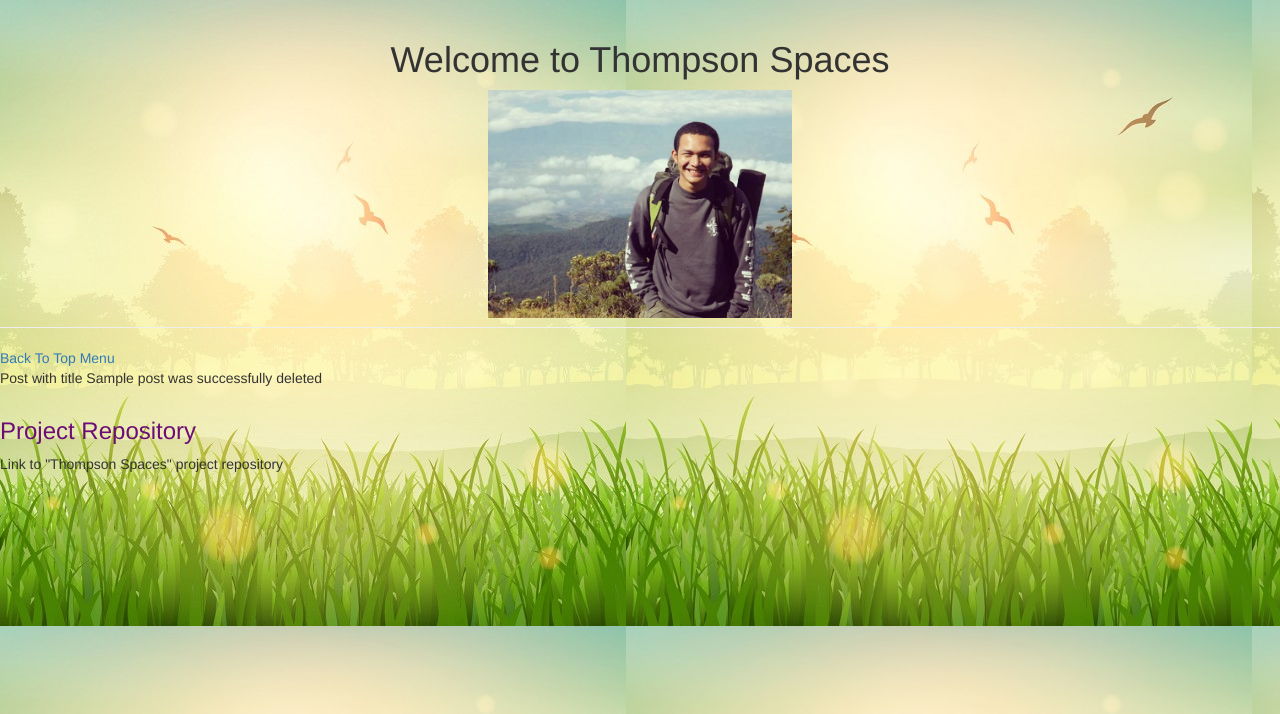
After one commit to ThompsNgl/my-first-blog2, a Django app: page /post/1/delete/ in a window 1280 px wide. The commit adds this page. Shown: the top 714 px of the page. Run offline with Django 3.2, Linux system fonts and the light colour scheme; tables that the repository leaves empty hold one stand-in row (values such as "Sample post"); data that the repository does not hold is empty; some libraries are stand-ins or nearby versions.

Commit message:
Add delete data from form

```diff
--- a/blog/models.py
+++ b/blog/models.py
@@ -7,7 +7,7 @@
     author = models.ForeignKey('auth.User')
     title = models.CharField(max_length=200)
     text = models.TextField()
-    created_date = models.DateTimeField(default=timezone.now())
+    created_date = models.DateTimeField(default=timezone.now().date())
     published_date = models.DateTimeField(blank=True, null=True)
 
     def Publish(self):
--- /dev/null
+++ b/blog/templates/blog/post_delete.html
@@ -0,0 +1,8 @@
+{% extends 'blog/base.html' %}
+
+{% block content %}
+    <a href="{% url 'post_list' %}" class="top-menu">Back To Top Menu</a>
+    <div>
+        <p>Post with title {{ post.title }} was successfully deleted</p>
+    </div>
+{% endblock %}
--- a/blog/templates/blog/post_detail.html
+++ b/blog/templates/blog/post_detail.html
@@ -10,6 +10,10 @@
         {% if user.is_authenticated %}
             <a class="btn btn-default" href="{% url 'post_edit' pk=post.pk %}"><span class="glyphicon glyphicon-pencil"></span></a>
         {% endif %}
+        {% if user.is_authenticated %}
+            <a class="btn btn-default" href="{% url 'post_delete' pk=post.pk %}"><span class="glyphicon glyphicon-trash"></span></a>
+        {% endif %}
+        <a href="{% url 'post_list' %}" class="top-menu">Back To Top Menu</a>
         <h1>{{ post.title }}</h1>
         <p>{{ post.text|linebreaksbr }}</p>
     </div>
--- a/blog/urls.py
+++ b/blog/urls.py
@@ -6,4 +6,5 @@
     url(r'^post/(?P<pk>\d)/$', views.post_detail, name='post_detail'),
     url(r'^post/new/$', views.post_new, name='post_new'),
     url(r'^post/(?P<pk>\d)/edit/$', views.post_edit, name='post_edit'),
+    url(r'^post/(?P<pk>\d)/delete/$', views.post_delete, name='post_delete')
 ]
--- a/blog/views.py
+++ b/blog/views.py
@@ -39,3 +39,8 @@
     else:
         form = PostForm(instance=post)
     return render(request, 'blog/post_edit.html', {'form': form})
+
+def post_delete(request, pk):
+    post = get_object_or_404(Post, pk=pk)
+    post.delete()
+    return render(request, 'blog/post_delete.html', {'post': post})
```
